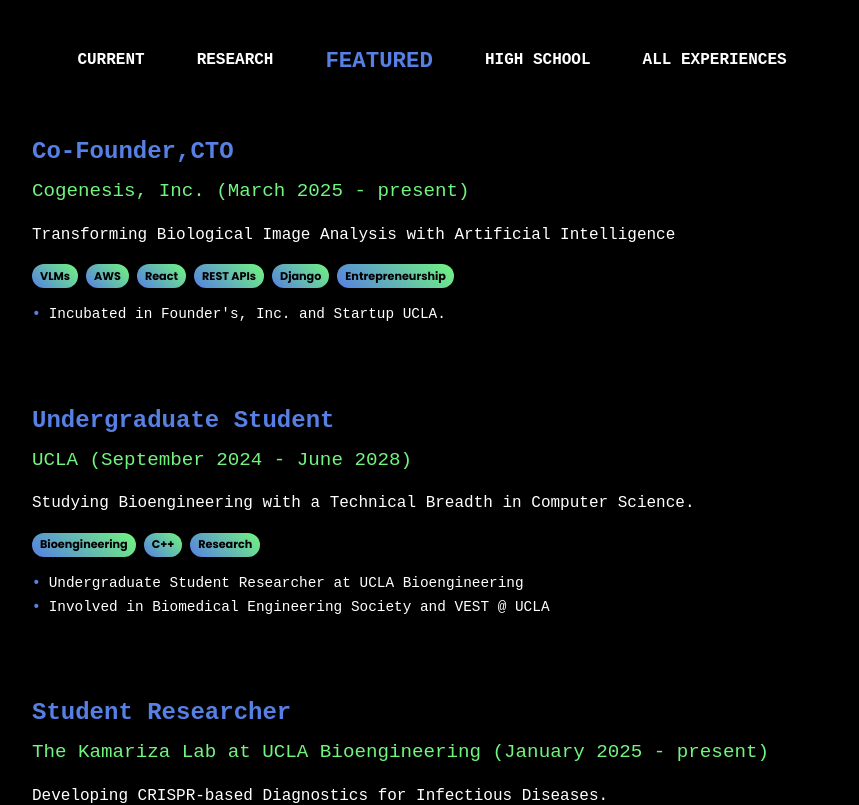
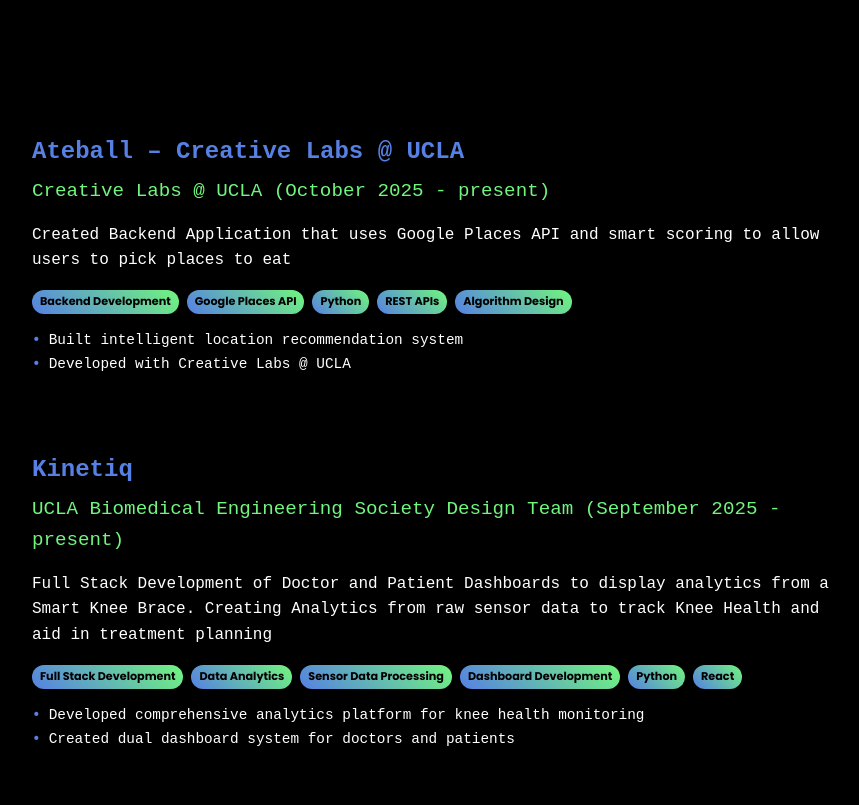
Before and after one commit to kvijay3/kvijay3.github.io, a React (Vite) app: page / in a window 1280 px wide. Shown: the part 900-1705 px from the top of the page, without its empty margins (208-1067 px from the left). Built offline with nearby package versions, Linux system fonts and the light colour scheme.

Commit message:
website updated

```diff
--- a/src/data/experiences.json
+++ b/src/data/experiences.json
@@ -1,8 +1,8 @@
 {
   "profile": {
     "name": "Vijaykumar Karthikeyan",
-    "title": "Founder, Developer, and Researcher",
-    "bio": "Hi, I'm Vijay! I like Science, Soccer, and Pandas. I am a current second-year undergraduate studying Bioengineering and Computer Science at UCLA. I am the Co-founder and CTO of Cogenesis, Inc. \n \n I am passionate about building, especially to accelerate scienific innovation. Would love to chat about anything!",
+    "title": "Developer and Researcher",
+    "bio": "Hi, I'm Vijay! I like Science, Soccer, and Pandas. I am a current second-year undergraduate studying Bioengineering and Computer Science at UCLA. \n \n I am passionate about building, especially to accelerate scienific innovation. Would love to chat about anything!",
     "image": "/headshot.svg",
     "email": "vijay@example.com",
     "phone": "+1 (555) 123-4567",
@@ -17,14 +17,46 @@
   },
   "experiences": [
     {
+      "id": 10,
+      "type": "project",
+      "categories": ["Current", "Featured"],
+      "title": "Ateball – Creative Labs @ UCLA",
+      "company": "Creative Labs @ UCLA",
+      "location": "Los Angeles, CA",
+      "startDate": "October 2025",
+      "endDate": "present",
+      "description": "Created Backend Application that uses Google Places API and smart scoring to allow users to pick places to eat",
+      "technologies": ["Backend Development", "Google Places API", "Python", "REST APIs", "Algorithm Design"],
+      "achievements": [
+        "Built intelligent location recommendation system",
+        "Developed with Creative Labs @ UCLA"
+      ]
+    },
+    {
+      "id": 11,
+      "type": "project",
+      "categories": ["Current", "Featured"],
+      "title": "Kinetiq",
+      "company": "UCLA Biomedical Engineering Society Design Team",
+      "location": "Los Angeles, CA",
+      "startDate": "September 2025",
+      "endDate": "present",
+      "description": "Full Stack Development of Doctor and Patient Dashboards to display analytics from a Smart Knee Brace. Creating Analytics from raw sensor data to track Knee Health and aid in treatment planning",
+      "technologies": ["Full Stack Development", "Data Analytics", "Sensor Data Processing", "Dashboard Development", "Python", "React"],
+      "achievements": [
+        "Developed comprehensive analytics platform for knee health monitoring",
+        "Created dual dashboard system for doctors and patients"
+      ]
+    },
+    {
       "id": 1,
       "type": "work",
-      "categories": ["Current", "Entrepreneurial", "Featured"],
+      "categories": ["Entrepreneurial", "Featured"],
       "title": "Co-Founder,CTO",
       "company": "Cogenesis, Inc.",
       "location": "Los Angeles, CA",
       "startDate": "March 2025",
-      "endDate": "present",
+      "endDate": "November 2025",
       "description": "Transforming Biological Image Analysis with Artificial Intelligence",
       "technologies": ["VLMs", "AWS", "React", "REST APIs", "Django", "Entrepreneurship"],
       "achievements": [
--- a/src/pages/BiohackerHome.jsx
+++ b/src/pages/BiohackerHome.jsx
@@ -6,7 +6,12 @@ import {
   Button,
   IconButton,
   Chip,
-  Grid
+  Grid,
+  Select,
+  MenuItem,
+  FormControl,
+  useMediaQuery,
+  useTheme
 } from '@mui/material';
 import { motion } from 'framer-motion';
 import {
@@ -85,6 +90,8 @@ const BiohackerHome = () => {
   const [currentHeadshot, setCurrentHeadshot] = useState('/headshot.svg');
   const [selectedCategory, setSelectedCategory] = useState('Featured');
   const particlesContainerRef = useRef(null);
+  const theme = useTheme();
+  const isMobile = useMediaQuery(theme.breakpoints.down('md'));
 
   const categories = ['Current', 'Research', 'Featured', 'High School', 'All Experiences'];
 
@@ -397,6 +404,68 @@ const BiohackerHome = () => {
         <Container maxWidth="lg" sx={{ py: 8, px: 2 }}>
 
           {/* Category Filter */}
+          {isMobile ? (
+            // Mobile Dropdown
+            <Box sx={{ mb: 6, maxWidth: '400px', mx: 'auto' }}>
+              <FormControl fullWidth>
+                <Select
+                  value={selectedCategory}
+                  onChange={(e) => setSelectedCategory(e.target.value)}
+                  sx={{
+                    fontFamily: 'Courier New, monospace',
+                    fontWeight: 'bold',
+                    color: '#5680e3',
+                    backgroundColor: 'rgba(86, 128, 227, 0.1)',
+                    border: '2px solid #5680e3',
+                    borderRadius: '8px',
+                    '& .MuiOutline-notchedOutline': {
+                      border: 'none',
+                    },
+                    '&:hover': {
+                      backgroundColor: 'rgba(86, 128, 227, 0.2)',
+                    },
+                    '& .MuiSelect-select': {
+                      padding: '12px 16px',
+                    },
+                    '& .MuiSvgIcon-root': {
+                      color: '#5680e3',
+                    }
+                  }}
+                  MenuProps={{
+                    PaperProps: {
+                      sx: {
+                        backgroundColor: '#1a1a1a',
+                        border: '2px solid #5680e3',
+                        '& .MuiMenuItem-root': {
+                          fontFamily: 'Courier New, monospace',
+                          fontWeight: 'bold',
+                          color: '#ffffff',
+                          '&:hover': {
+                            backgroundColor: 'rgba(86, 128, 227, 0.2)',
+                            color: '#5680e3',
+                          },
+                          '&.Mui-selected': {
+                            backgroundColor: 'rgba(86, 128, 227, 0.3)',
+                            color: '#5680e3',
+                            '&:hover': {
+                              backgroundColor: 'rgba(86, 128, 227, 0.4)',
+                            }
+                          }
+                        }
+                      }
+                    }
+                  }}
+                >
+                  {categories.map((category) => (
+                    <MenuItem key={category} value={category}>
+                      {category.toUpperCase()}
+                    </MenuItem>
+                  ))}
+                </Select>
+              </FormControl>
+            </Box>
+          ) : (
+            // Desktop Tabs
             <Box sx={{
               display: 'flex',
               justifyContent: 'center',
@@ -446,6 +515,7 @@ const BiohackerHome = () => {
                 );
               })}
             </Box>
+          )}
 
           {/* Filtered Experiences */}
           <Box sx={{
```
Also changed, not shown: 13 other files (tests, documents, lock files or other folders). Lines whose indentation alone changed are shown as unchanged.
